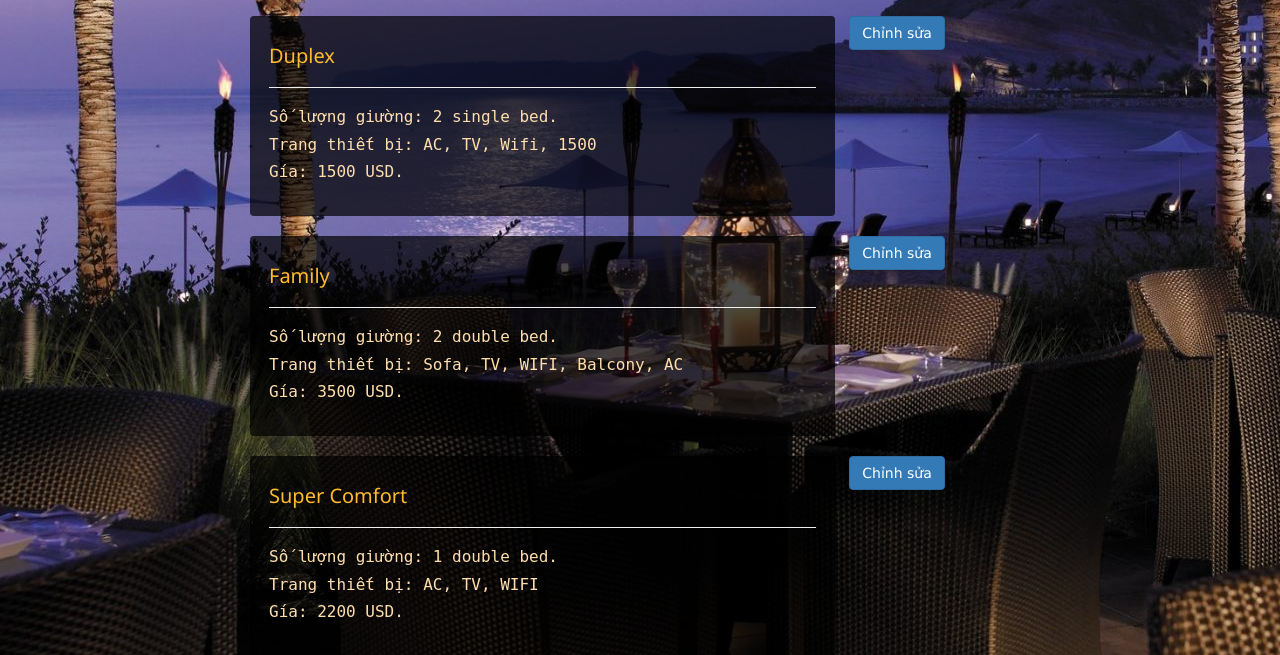
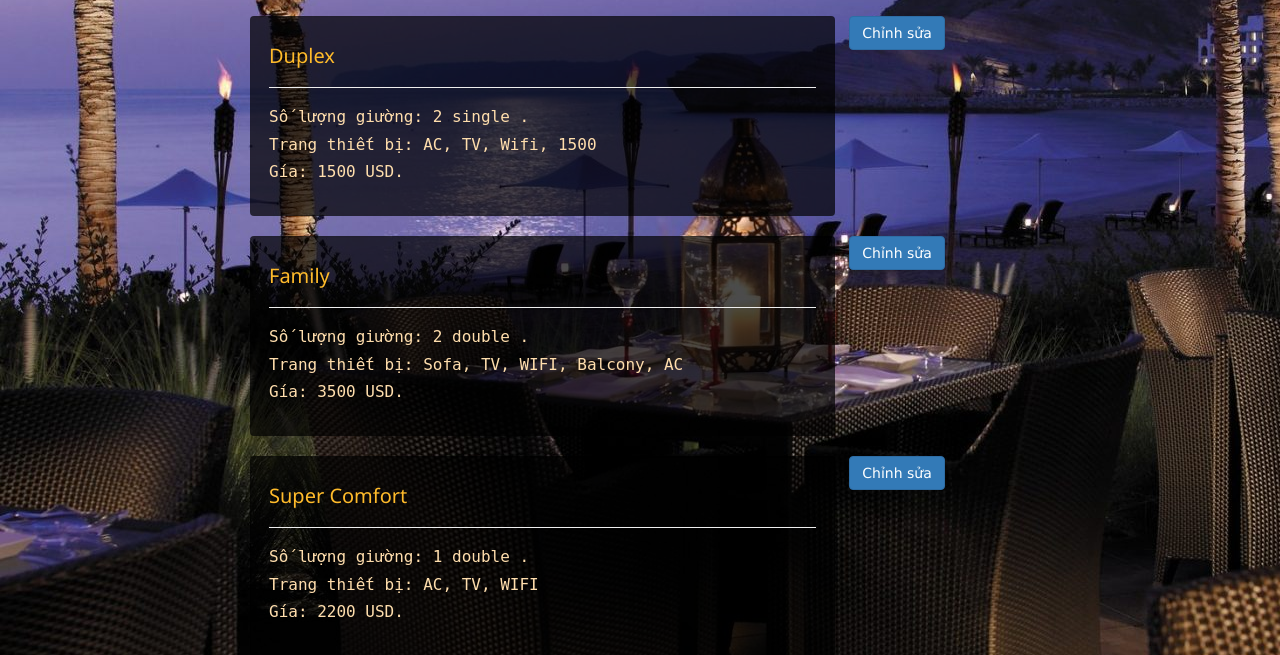
Before and after one commit to th5tuananh/qlks, a PHP site: page /show_room_cat.php in a window 1280 px wide. Shown: the part 250-905 px from the top of the page. Run offline with PHP 8.4, Linux system fonts and the light colour scheme; data comes from the database, SQL or seed files in the repository; a stand-in replaces the project's code that opens the database connection; some libraries are stand-ins or nearby versions.

Commit message:
cap nhap show_room_cat.php [xoa chu bed]

```diff
--- a/show_room_cat.php
+++ b/show_room_cat.php
@@ -97,7 +97,7 @@ $user=new User();
                             <div class='col-md-2'></div>
                             <div class='col-md-6 well'>
                                 <h4>".$row['roomname']."</h4><hr>
-                                <h6>Số lượng giường: ".$row['no_bed']." ".$row['bedtype']." bed.</h6>
+                                <h6>Số lượng giường: ".$row['no_bed']." ".$row['bedtype']." .</h6>
                                 <h6>Trang thiết bị: ".$row['facility']."</h6>
                                 <h6>Gía: ".$row['price']." USD.</h6>
                             </div>
```
